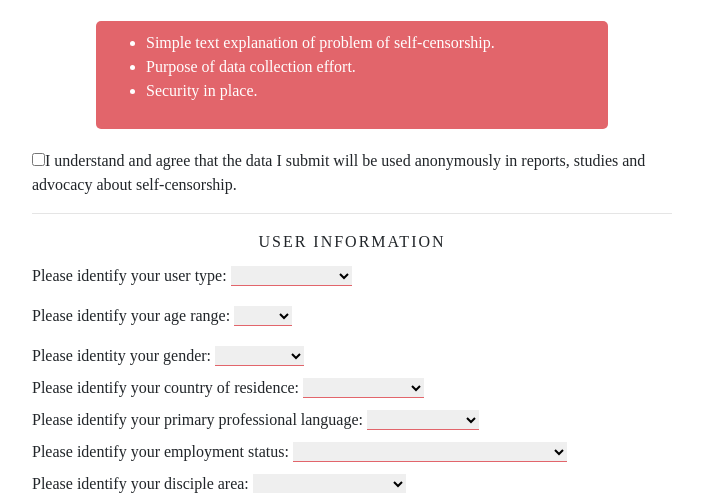
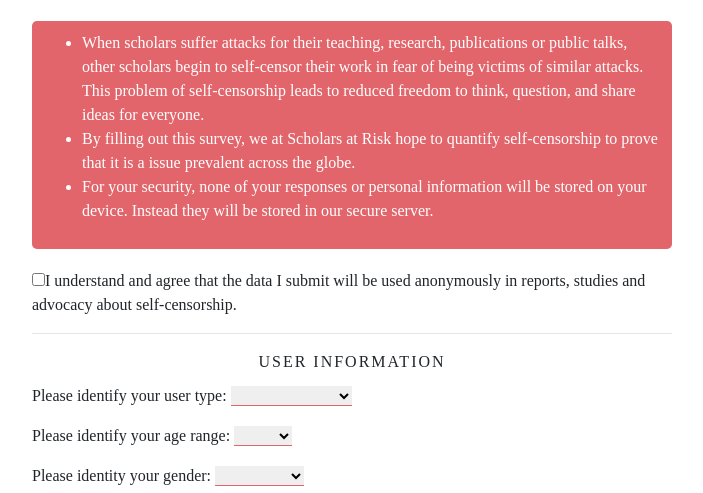
Before and after one commit to jerseycity19/team-13, a Flask app: template app/templates/main.html in a window 1280 px wide. Shown: the part 904-1397 px from the top of the page, without its empty margins (288-991 px from the left). Run offline with Flask 2, Linux system fonts and the light colour scheme; the template is opened without the code that fills it: most values are stand-ins (such as "Sample title", 1, 10 or a date in 2020); some libraries are stand-ins or nearby versions.

Commit message:
add text for intro to main

```diff
--- a/app/static/style.css
+++ b/app/static/style.css
@@ -13,7 +13,7 @@
 .screen1{
     background-color: #e2656b;
     color: white;
-    width: 40%;
+    width: 50%;
     margin:auto;
     padding: 10px;
     border-radius: 5px;
@@ -51,6 +51,3 @@ option{
     font-style: italic;
     color:grey;
 }
-
-.logo{
-}
--- a/app/templates/main.html
+++ b/app/templates/main.html
@@ -15,9 +15,9 @@
 
 <div class = "screen1">
         <ul>
-            <li>Simple text explanation of problem of self-censorship.</li>
-            <li>Purpose of data collection effort.</li>
-            <li>Security in place.</li>
+            <li>When scholars suffer attacks for their teaching, research, publications or public talks, other scholars begin to self-censor their work in fear of being victims of similar attacks. This problem of self-censorship leads to reduced freedom to think, question, and share ideas for everyone.</li>
+            <li>By filling out this survey, we at Scholars at Risk hope to quantify self-censorship to prove that it is a issue prevalent across the globe.</li>
+            <li>For your security, none of your responses or personal information will be stored on your device. Instead they will be stored in our secure server.</li>
         </ul>
 </div>
 
```
